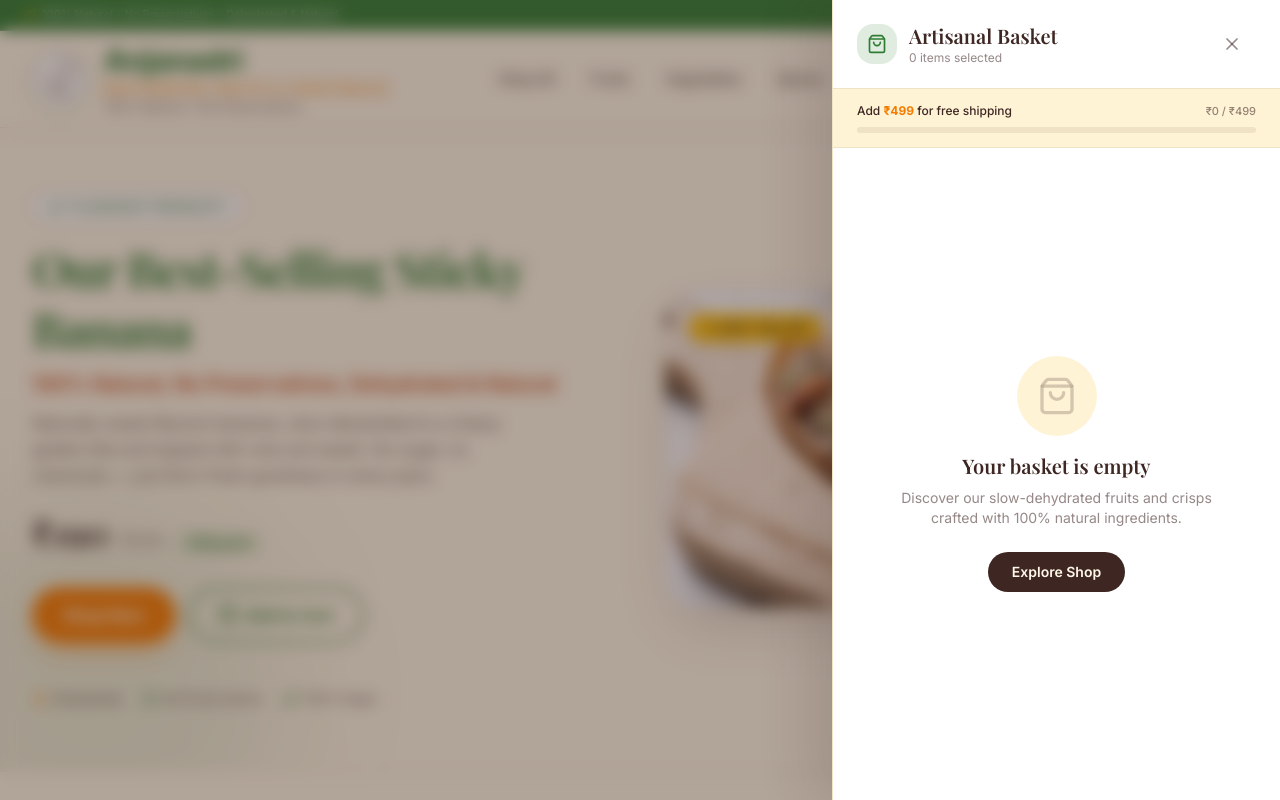
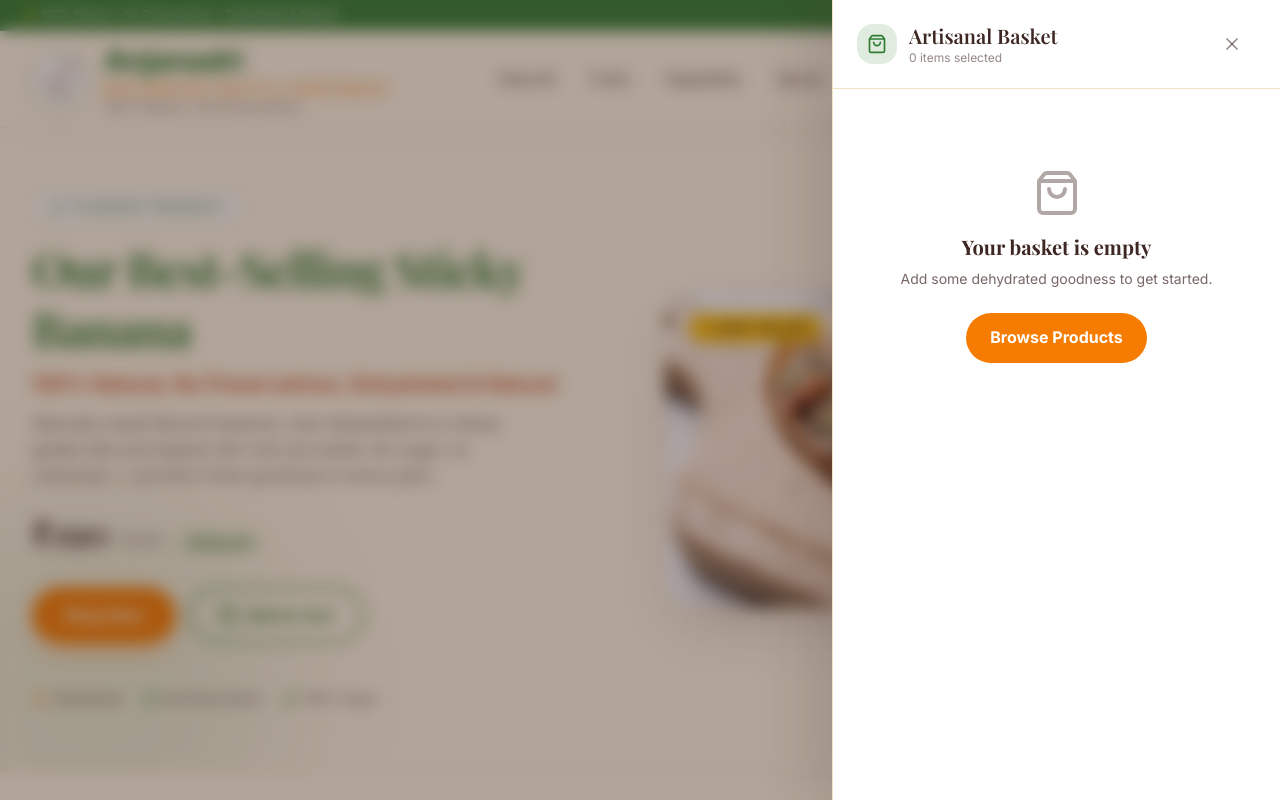
Before and after one commit to rahulraabta/anjanadri, a Next.js app: page / in a window 1280 px wide. Both pictures are taken after a click on the button 1223 px from the left and 78 px from the top of the page. Shown: the top 800 px of the page. Built offline with nearby package versions, Linux system fonts and the light colour scheme.

Commit message:
Add empty cart state

```diff
--- a/components/CartDrawer.tsx
+++ b/components/CartDrawer.tsx
@@ -68,6 +68,7 @@ export default function CartDrawer() {
             </div>
 
             {/* Free Shipping Tier Banner */}
+            {cart.length > 0 && (
             <div className="border-b border-[#F0E2C4] bg-[#FFF3D6] px-6 py-3.5">
               <div className="flex items-center justify-between text-xs">
                 <span className="font-medium text-[#3E2723]">
@@ -90,27 +91,27 @@ export default function CartDrawer() {
                 />
               </div>
             </div>
+            )}
 
             {/* Drawer Body */}
             <div className="flex-1 overflow-y-auto px-6 py-4">
               {cart.length === 0 ? (
                 /* Empty Cart State */
-                <div className="flex h-full flex-col items-center justify-center py-12 text-center">
-                  <div className="flex h-20 w-20 items-center justify-center rounded-full bg-[#FFF3D6] text-[#3E2723]/55">
-                    <ShoppingBag className="h-10 w-10 opacity-40" />
-                  </div>
-                  <h3 className="font-heading mt-4 text-xl font-semibold text-[#3E2723]">
+                <div className="flex flex-col items-center justify-center py-16 px-6">
+                  <ShoppingBag size={48} color="#3E2723" className="opacity-40" />
+                  <h3 className="font-heading text-xl font-bold text-[#3E2723] mt-4">
                     Your basket is empty
                   </h3>
-                  <p className="mt-2 max-w-xs text-sm text-[#3E2723]/55">
-                    Discover our slow-dehydrated fruits and crisps crafted with 100% natural ingredients.
+                  <p className="text-sm text-[#3E2723]/70 mt-2 text-center">
+                    Add some dehydrated goodness to get started.
                   </p>
-                  <button
+                  <Link
+                    href="/#shop"
                     onClick={closeCart}
-                    className="mt-6 rounded-full bg-[#3E2723] px-6 py-2.5 text-sm font-semibold text-[#FFF8E7] transition-all hover:bg-[#F57C00]"
+                    className="mt-6 bg-[#F57C00] text-white font-bold py-3 px-6 rounded-full"
                   >
-                    Explore Shop
-                  </button>
+                    Browse Products
+                  </Link>
                 </div>
               ) : (
                 /* Item list */
```
